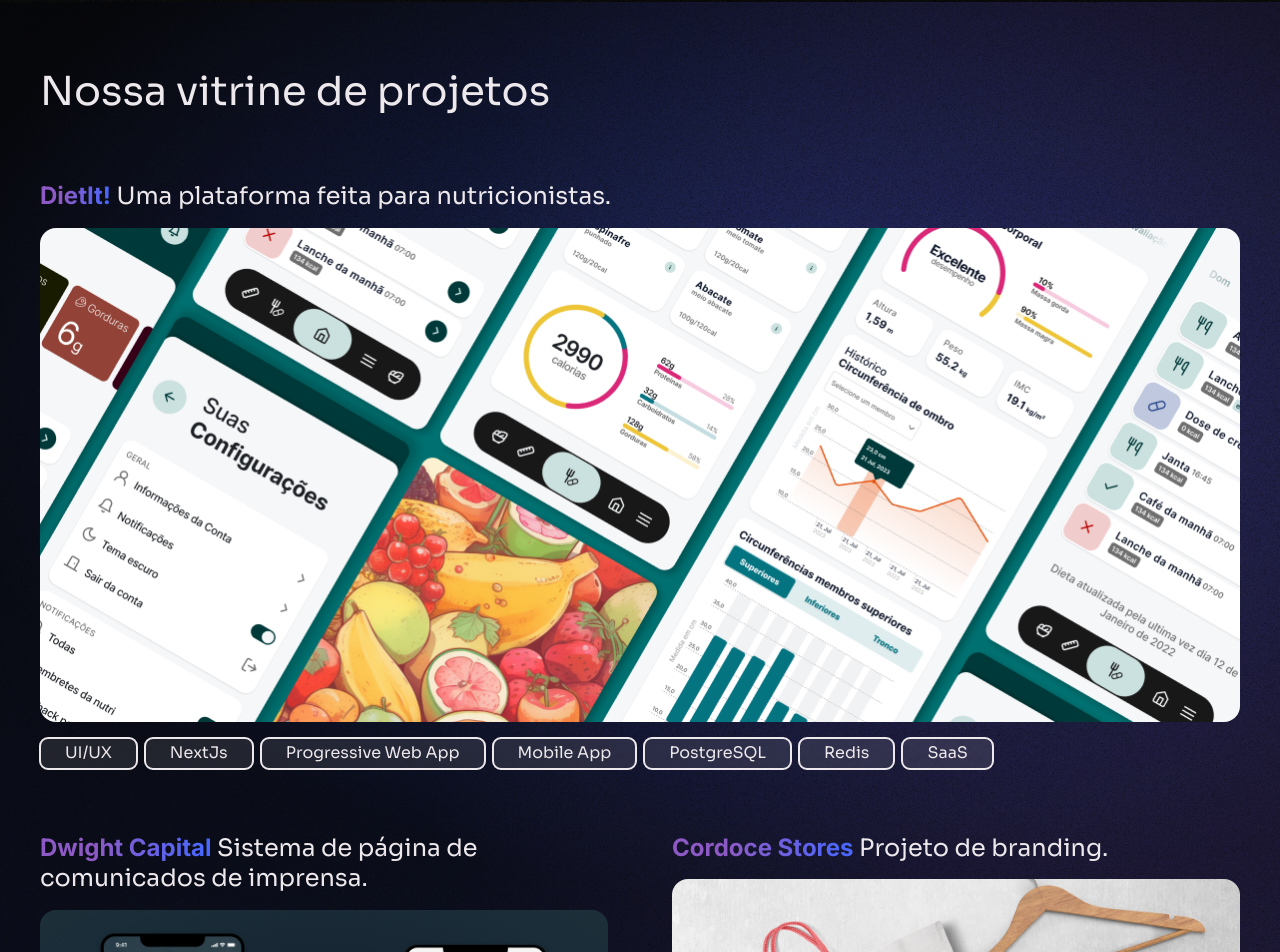
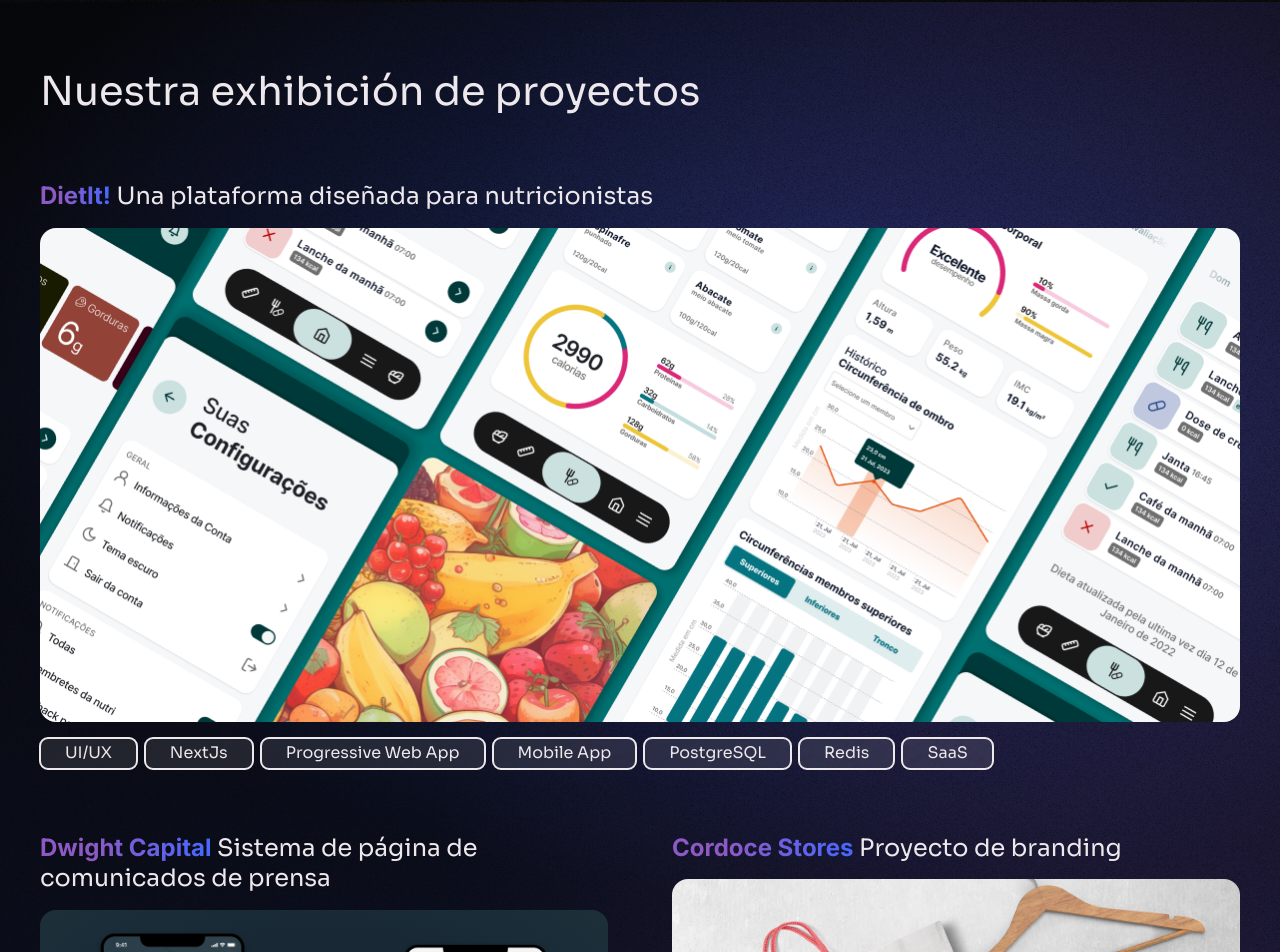
Before and after one commit to Migacz-Brothers/migacz-brothers, a Next.js app: page /es in a window 1280 px wide. Shown: the part 1329-2281 px from the top of the page. Built offline with nearby package versions, Linux system fonts and the light colour scheme.

Commit message:
add portfolio in spanish

```diff
--- a/app/es/page.tsx
+++ b/app/es/page.tsx
@@ -41,33 +41,34 @@ export default function Home() {
           text='o lee más'
         />
         <Portfolio
-          title='Nossa vitrine de projetos'
+          title='Nuestra exhibición de proyectos'
           title_1={
             <>
-              <strong className='gradient-bold'>DietIt!</strong> Uma plataforma
-              feita para nutricionistas.
+              <strong className='gradient-bold'>DietIt!</strong> Una plataforma
+              diseñada para nutricionistas
             </>
           }
           title_2={
             <>
               <strong className='gradient-bold'>Dwight Capital</strong> Sistema
-              de página de comunicados de imprensa.
+              de página de comunicados de prensa
             </>
           }
           title_3={
             <>
-              <strong className='gradient-bold'>Cordoce Stores</strong> Projeto
-              de branding.
+              <strong className='gradient-bold'>Cordoce Stores</strong> Proyecto
+              de branding
             </>
           }
           title_4={
             <>
-              <strong className='gradient-bold'>Knox Abstract</strong> Website.
+              <strong className='gradient-bold'>Knox Abstract</strong> Página
+              web
             </>
           }
           title_5={
             <>
-              <strong className='gradient-bold'>1up Systems</strong> Website.
+              <strong className='gradient-bold'>1up Systems</strong> Página web
             </>
           }
         />
```
